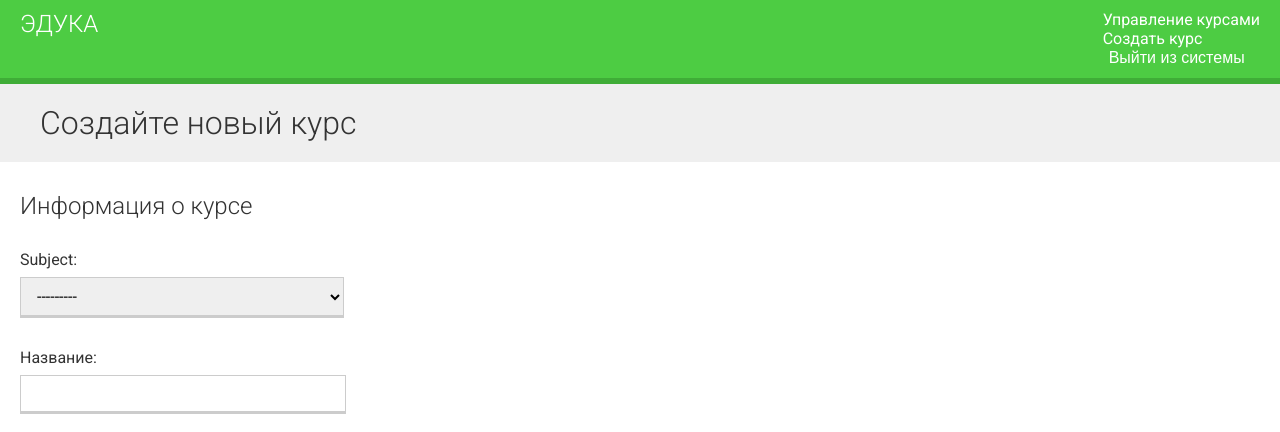
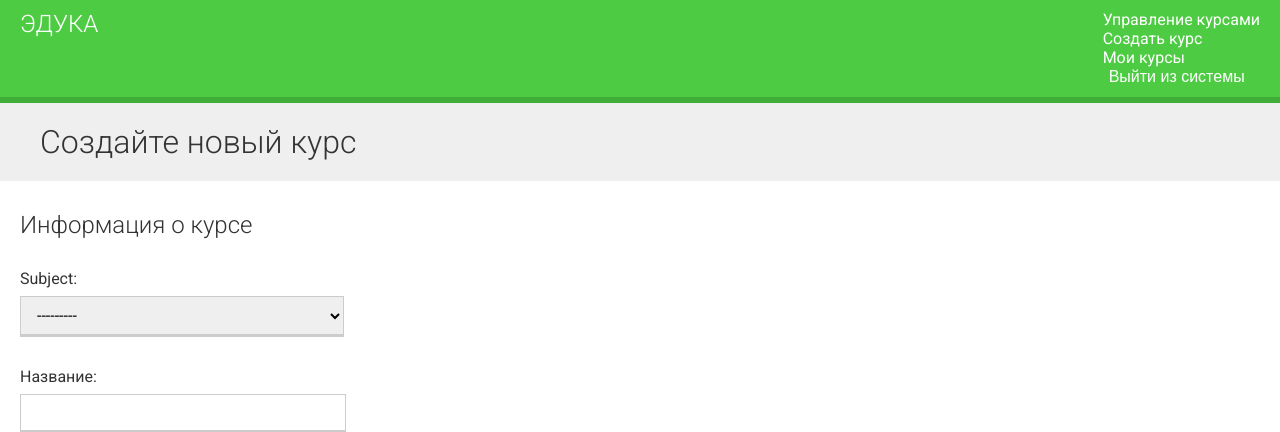
Before and after one commit to anlapaev/diplom, a Django app: page /course/create/ in a window 1280 px wide. Shown: the top 432 px of the page. Run offline with Django 5.2, Linux system fonts and the light colour scheme; the visitor is signed in with stand-in values (Sample User, id 1); data comes from the database, SQL or seed files in the repository; parts of the project's set-up code (start-up, migrations or seed data) failed here and were passed over.

Commit message:
Add 'My Courses' menu link

```diff
--- a/educa/courses/templates/base.html
+++ b/educa/courses/templates/base.html
@@ -17,6 +17,7 @@
           {% if perms.courses.add_course %}
             <li><a href="{% url 'course_create' %}">Создать курс</a></li>
           {% endif %}
+          <li><a href="{% url 'student_course_list' %}">Мои курсы</a></li>
           <li>
             <form action="{% url "logout" %}" method="post">
               <button type="submit">Выйти из системы</button>
```
